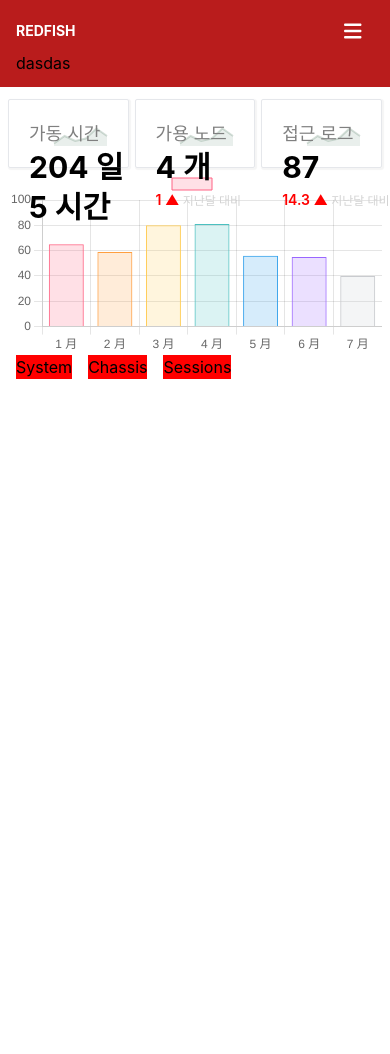
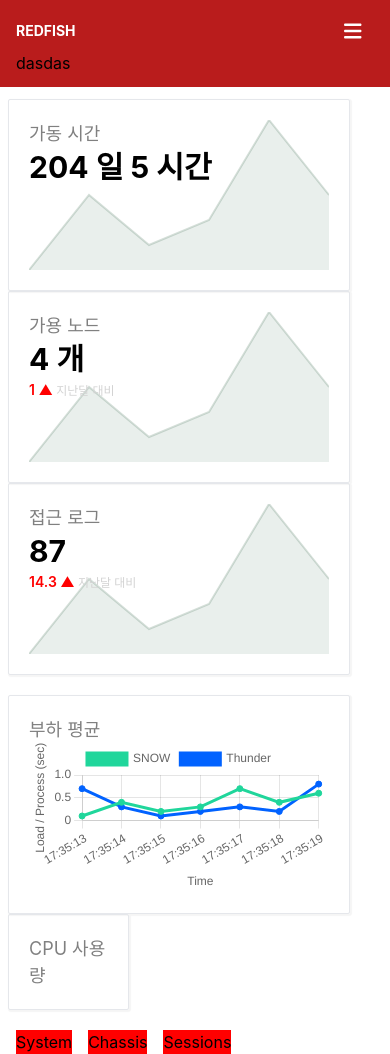
Before and after one commit to SHINDAESUB/Redfish, a React (Create React App) app: page / in a window 390 px wide. Before the commit the page ends 844 px from the top, so only its background shows below. Built offline with nearby package versions, Linux system fonts and the light colour scheme.

Commit message:
반응형 디자인 및 라인 차트 생성

```diff
--- a/src/components/home/index.tsx
+++ b/src/components/home/index.tsx
@@ -5,36 +5,69 @@ import { Chart, registerables } from 'chart.js'
 import { Bar ,Line } from 'react-chartjs-2';
 import { useSessionState } from '../../contexts/sessionContext'
 
-const data = {
-  labels: ['1 月', '2 月', '3 月', '4 月', '5 月', '6 月', '7 月'],
+const barData = {
+  labels: ['17:35:13', '17:35:14' ,'17:35:15', '17:35:16' ,'17:35:17' ,'17:35:18' ,'17:35:19'],
   datasets: [
     {
-      label: '',
-      data: [65, 59, 80, 81, 56, 55, 40],
-      backgroundColor: [
-        'rgba(255, 99, 132, 0.2)',
-        'rgba(255, 159, 64, 0.2)',
-        'rgba(255, 205, 86, 0.2)',
-        'rgba(75, 192, 192, 0.2)',
-        'rgba(54, 162, 235, 0.2)',
-        'rgba(153, 102, 255, 0.2)',
-        'rgba(201, 203, 207, 0.2)',
-      ],
-      borderColor: [
-        'rgb(255, 99, 132)',
-        'rgb(255, 159, 64)',
-        'rgb(255, 205, 86)',
-        'rgb(75, 192, 192)',
-        'rgb(54, 162, 235)',
-        'rgb(153, 102, 255)',
-        'rgb(201, 203, 207)',
-      ],
-      borderWidth: 1,
+      label: 'SNOW',
+      borderRadius:20,
+      data: [0.1 , 0.4, 0.2 ,0.3 ,0.7 ,0.4 ,0.6],
+      backgroundColor: "rgba(32, 214 , 155 ,1)",
+      borderColor: 'rgb(32, 214 , 155)',
+
+    },
+    {
+        label: 'Thunder',
+        borderRadius:20,
+        data: [0.7 , 0.3, 0.1 ,0.2 ,0.3 ,0.2 ,0.8],
+        backgroundColor: "rgba(1, 98 , 255 ,1)",
+        borderColor: 'rgb(1, 98 , 255)',
     },
   ],
 };
 
-const options = {
+const barOptions = {
+    plugins:{
+        // legend:{
+        //     position:"top",
+        //     align: "start",
+        //     labels: {
+        //         boxWidth:7,
+        //         usePointStyle: true,
+        //         ponintStyle: "circle"
+        //     },
+        //     title:{
+        //         text: "노드",
+        //         display: true,
+        //         color:"red",
+        //         font:{
+        //             size:18,
+        //         }
+        //     }
+        // },
+    },
+
+    scales:{
+        xAxis:{
+            title:{
+                display: true,
+                text: "Time"
+            },
+
+            label: 'Thunder',
+            display: true,
+        },
+        yAxis:{
+            title:{
+                display: true,
+                text: "Load / Process (sec)"
+            },
+            display: true,
+
+        }
+    },
+
+
     responsive:true
   };
 
@@ -75,7 +108,9 @@ const lineOptions = {
         yAxis:{
             display:false
         }
-    }
+    },
+
+    responsive:false
 
 }
 
@@ -128,38 +163,50 @@ const Home : FC = () =>{
 
     return(
         <StyleArtcle>
-            <div className='dashTitle'>
-                <StyleTest>
-                    <div className='text'>
-                        <h2>가동 시간</h2>
-                        <p className='title'>204 일 5 시간</p>
+            <DetailRow>
+                <div className="col">
+                    <div className='content'>
+                        <div className='title'>가동 시간</div>
+                        <div className='value'>204 일 5 시간</div>
                     </div>
                     <div className="chart">
                         <Line data={lineData} options={lineOptions} />
                     </div>
-                </StyleTest>
-                <StyleTest>
-                    <div className='text'>
-                        <h2>가용 노드</h2>
-                        <p className='title'>4 개</p>
-                        <span className='value'>1 ▲</span><span className='size'> 지난달 대비</span>
+                </div>
+                <div className="col">
+                    <div className='content'>
+                        <div className='title'>가용 노드</div>
+                        <div className='value'>4 개</div>
+                        <div className='detail'>1 ▲<span className='size'> 지난달 대비</span></div>
                     </div>
                     <div className="chart">
                         <Line data={lineData} options={lineOptions} />
                     </div>
-                </StyleTest>
-                <StyleTest>
-                    <div className='text'>
-                        <h2>접근 로그</h2>
-                        <p className='title'>87</p>
-                        <span className='value'>14.3 ▲</span><span className='size'> 지난달 대비</span>
+                </div>
+                <div className="col">
+                    <div className='content'>
+                        <div className='title'>접근 로그</div>
+                        <div className='value'>87</div>
+                        <div className='detail'>14.3 ▲<span className='size'> 지난달 대비</span></div>
                     </div>
                     <div className="chart">
                         <Line data={lineData} options={lineOptions} />
                     </div>
-                </StyleTest>
-            </div>
-            <Bar data={data} options={options} />
+                </div>
+            </DetailRow>
+            <DetailRow1>
+                <div className="col1">
+                    <div className='title'>부하 평균</div>
+                    <Line data={barData} options={barOptions} />
+
+                </div>
+                <div className="col2">
+                    <div className='title'>CPU 사용량</div>
+                </div>
+
+            </DetailRow1>
+
+
             <button
                 className="mx-2 "
                 type="button"
@@ -190,63 +237,68 @@ const Home : FC = () =>{
 
 export default Home
 
-const StyleTest = styled.div`
+const DetailRow = styled.div`
     position: relative;
     display: flex;
-    padding: 1.25rem;
-    border: 0.5px solid #e5e7eb;
-    border-radius: 0.125rem;
-    box-shadow: 1px 1px 1px 1px whitesmoke;
-    flex-basis: 32.3%;
+    flex-wrap: wrap;
+    justify-content: space-between;
+    height: 100%;
 
-    .text{
-        z-index:2;
-        position: absolute;
-        width: 100%;
-        h2{
-            font-size: 1.125rem;
-            color: gray;
+    .col{
+        display: flex;
+        padding: 1.25rem;
+        border: 0.5px solid #e5e7eb;
+        border-radius: 0.125rem;
+        box-shadow: 1px 1px 1px 1px whitesmoke;
+
+        @media (min-width: 480px){
+            flex:100%;
+            max-width: 100%;
         }
-        .value{
-            color: red;
-            font-size: 0.875rem;
-            line-height: 1.5715;
-            font-weight: 600;
+
+        @media (min-width: 1200px){
+            flex-basis: 32.3%;
+            max-width: 32.3%;
         }
-        .title{
-            color: black;
-            font-size: 1.88rem;
-            line-height: 1.33;
-            font-weight: 700;
+
+        .content{
+            position: absolute;
+
         }
-        .size{
-            font-size: 0.75rem;
-            line-height: 1.5;
-            color: lightgray;
-            font-weight: 500;
+        .chart{
+            margin-left: auto;
         }
-    }
-    .chart{
-        position: relative;
-        width: 70%;
-        /* position: absolute; */
-        margin-left: auto;
-        /* top:5px; */
-        /* position: relative; */
-        /* position: absolute; */
-
-
     }
 `
 
+const DetailRow1 = styled.div`
+    position: relative;
+    display: flex;
+    flex-wrap: wrap;
+    justify-content: space-between;
+
+    padding: 20px 0px;
+
+    .col1{
+        flex-basis: 66.2%;
+        padding: 1.25rem;
+        border: 0.5px solid #e5e7eb;
+        border-radius: 0.125rem;
+        box-shadow: 1px 1px 1px 1px whitesmoke;
+    }
+
+    .col2{
+        flex-basis: 32.3%;
+        padding: 1.25rem;
+        border: 0.5px solid #e5e7eb;
+        border-radius: 0.125rem;
+        box-shadow: 1px 1px 1px 1px whitesmoke;
+    }
+`
 
 const StyleArtcle = styled.article`
     position: relative;
     width: 100%;
-    /* display: flex; */
-    /* flex-wrap: nowrap; */
-    /* align-items: center; */
-    /* justify-content: space-between; */
     max-width: 80rem;
     margin-left: auto;
     margin-right: auto;
@@ -254,12 +306,28 @@ const StyleArtcle = styled.article`
     button{
         background-color:red
     }
-    .dashTitle{
-        position: relative;
-        display: flex;
-        flex-wrap: wrap;
-        justify-content: space-between;
-    }
 
+    .title{
+                font-size: 1.125rem;
+                color: gray;
+            }
+            .detail{
+                color: red;
+                font-size: 0.875rem;
+                line-height: 1.5715;
+                font-weight: 600;
+                .size{
+                    font-size: 0.75rem;
+                    line-height: 1.5;
+                    color: lightgray;
+                    font-weight: 500;
+                }
+            }
+            .value{
+                color: black;
+                font-size: 1.88rem;
+                line-height: 1.33;
+                font-weight: 700;
+            }
 
 `
```
